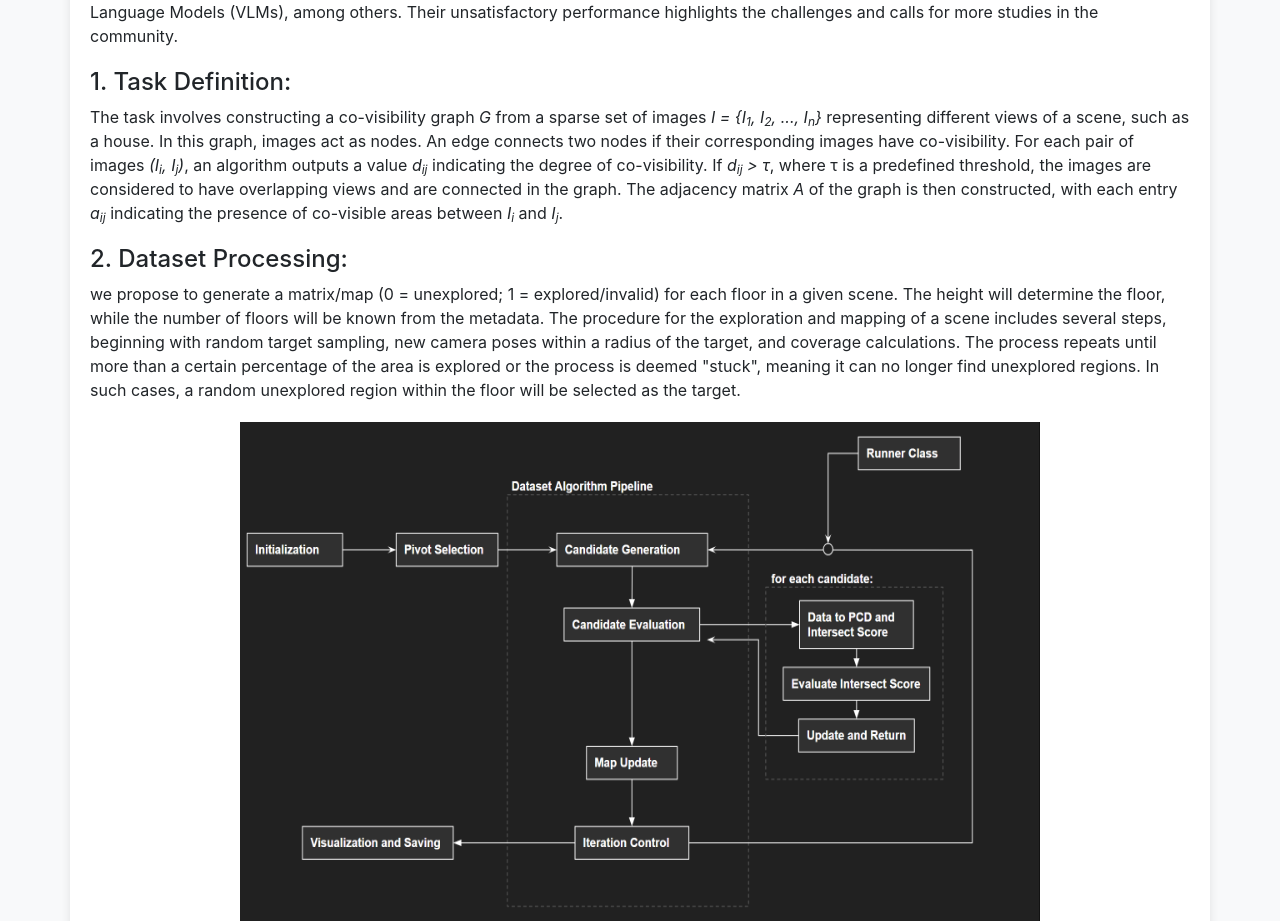
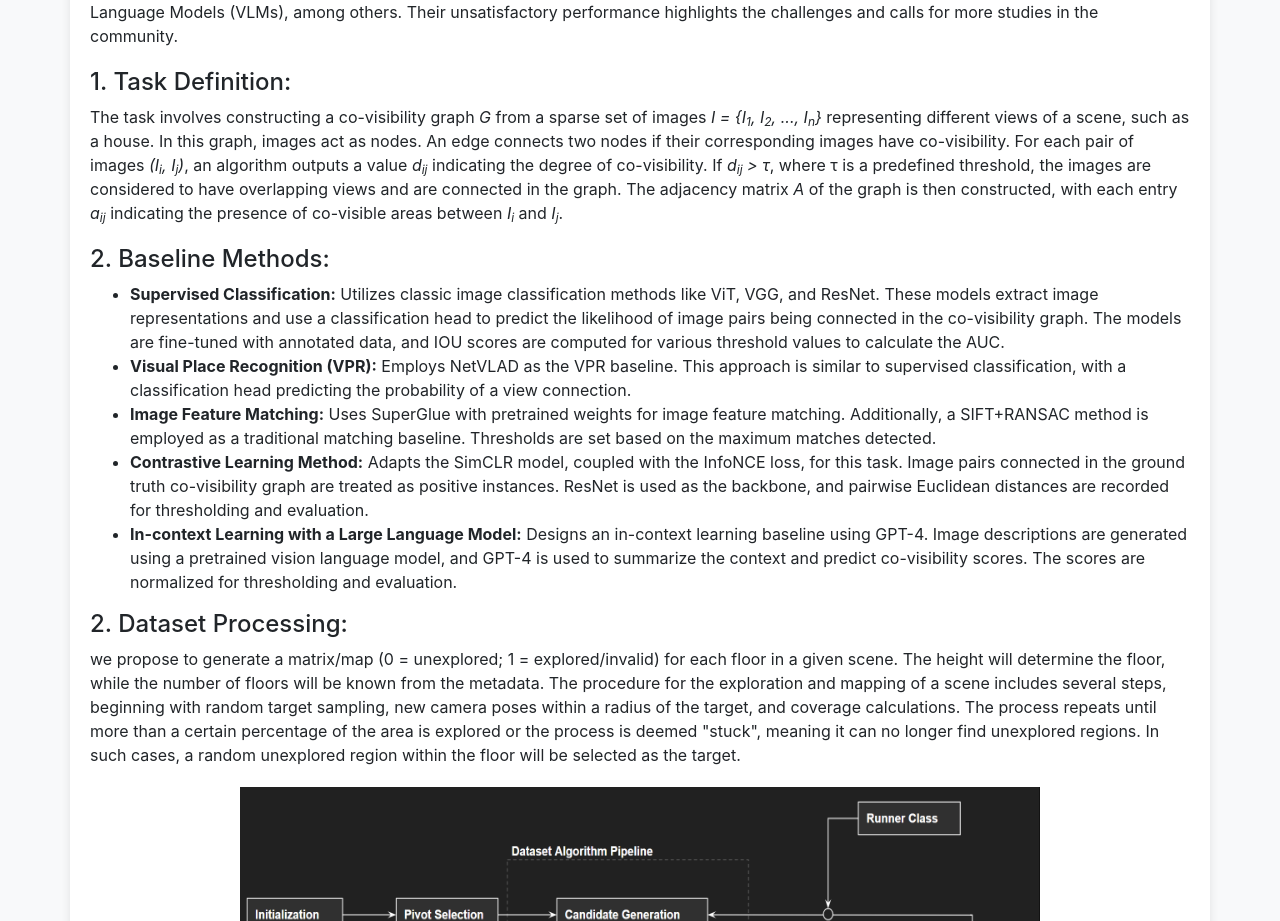
Before and after one commit to shirou10086/CoVision-Website-NYU-2023, a Flask app: page / in a window 1280 px wide. Shown: the part 396-1317 px from the top of the page. Run offline with Flask 3, Linux system fonts and the light colour scheme; some libraries are stand-ins or nearby versions.

Commit message:
Update index.html

```diff
--- a/templates/index.html
+++ b/templates/index.html
@@ -113,6 +113,24 @@
         The adjacency matrix <em>A</em> of the graph is then constructed, with each entry <em>a<sub>ij</sub></em>
         indicating the presence of co-visible areas between <em>I<sub>i</sub></em> and <em>I<sub>j</sub></em>.
     </p>
+    <h4>2. Baseline Methods:</h4>
+    <ul>
+        <li>
+            <strong>Supervised Classification:</strong> Utilizes classic image classification methods like ViT, VGG, and ResNet. These models extract image representations and use a classification head to predict the likelihood of image pairs being connected in the co-visibility graph. The models are fine-tuned with annotated data, and IOU scores are computed for various threshold values to calculate the AUC.
+        </li>
+        <li>
+            <strong>Visual Place Recognition (VPR):</strong> Employs NetVLAD as the VPR baseline. This approach is similar to supervised classification, with a classification head predicting the probability of a view connection.
+        </li>
+        <li>
+            <strong>Image Feature Matching:</strong> Uses SuperGlue with pretrained weights for image feature matching. Additionally, a SIFT+RANSAC method is employed as a traditional matching baseline. Thresholds are set based on the maximum matches detected.
+        </li>
+        <li>
+            <strong>Contrastive Learning Method:</strong> Adapts the SimCLR model, coupled with the InfoNCE loss, for this task. Image pairs connected in the ground truth co-visibility graph are treated as positive instances. ResNet is used as the backbone, and pairwise Euclidean distances are recorded for thresholding and evaluation.
+        </li>
+        <li>
+            <strong>In-context Learning with a Large Language Model:</strong> Designs an in-context learning baseline using GPT-4. Image descriptions are generated using a pretrained vision language model, and GPT-4 is used to summarize the context and predict co-visibility scores. The scores are normalized for thresholding and evaluation.
+        </li>
+    </ul>
     <h4>2. Dataset Processing:</h4>
     <p>we propose to generate a matrix/map (0 = unexplored; 1 = explored/invalid) for each floor in a given scene. The height will determine the floor, while the number of floors will be known from the metadata. The procedure for the exploration and mapping of a scene includes several steps, beginning with random target sampling, new camera poses within a radius of the target, and coverage calculations. The process repeats until more than a certain percentage of the area is explored or the process is deemed "stuck", meaning it can no longer find unexplored regions. In such cases, a random unexplored region within the floor will be selected as the target.</p>
     <div style="display: flex; justify-content: center;">
```
